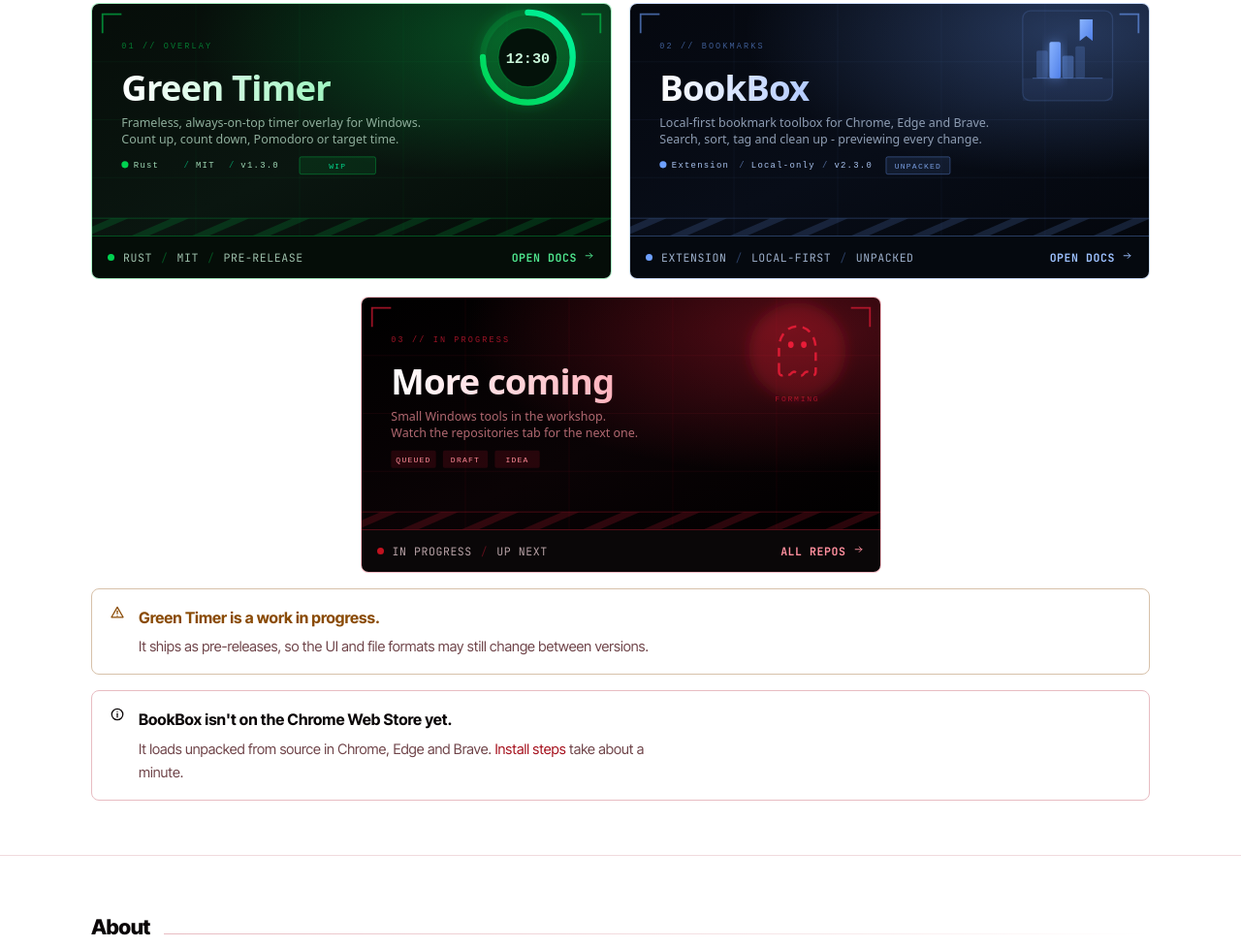
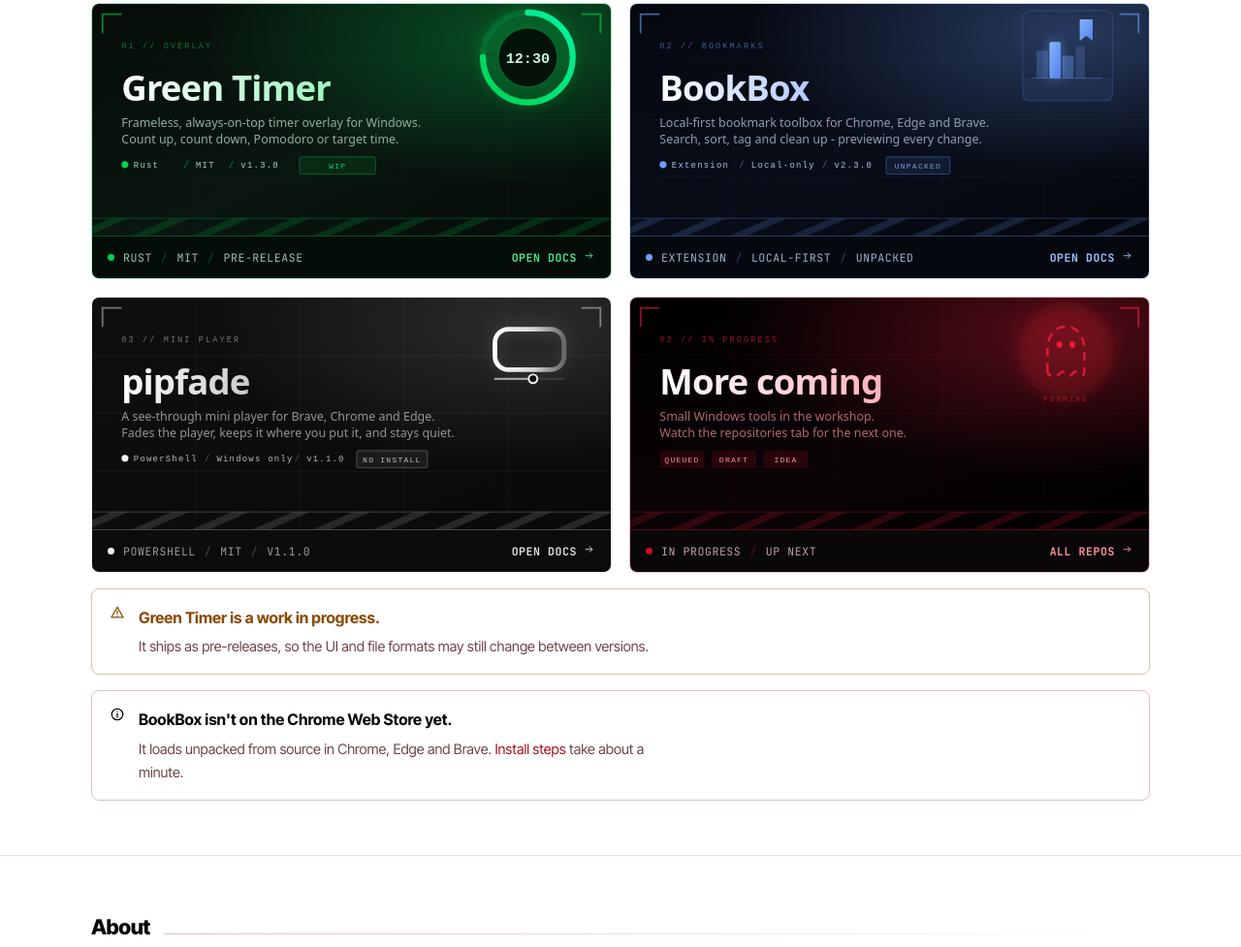
Before and after one commit to LvSpook/LvSpook, a plain HTML site: page docs/index.html in a window 1280 px wide. Shown: the part 926-1903 px from the top of the page at 97% size. Drawn offline with Linux system fonts and the light colour scheme.

Commit message:
Add pipfade, in the same shape as the other two
A third card in the repositories grid, built the way the Green Timer and
BookBox cards were: the app's own mark fading left to right, the same
hairlines, the same hatched band along the bottom. It carries the ink colour
the app uses rather than a third accent, since pipfade is monochrome by
design and a colour would misrepresent it.

Also linked from the hero, the footer, a badge up top, and the stack list now
mentions that PowerShell is a product language here, not just a build tool.

```diff
--- a/docs/index.html
+++ b/docs/index.html
@@ -72,6 +72,7 @@
       <a class="btn" href="https://github.com/LvSpook">GitHub</a>
       <a class="btn" href="https://lvspook.github.io/Green-Timer/">Green Timer docs</a>
       <a class="btn" href="https://lvspook.github.io/BookBox/">BookBox docs</a>
+      <a class="btn" href="https://lvspook.github.io/pipfade/">pipfade docs</a>
     </div>
   </div>
 </header>
@@ -106,7 +107,17 @@
           </div>
         </a>
 
-        <a class="repo red repo-center" href="https://github.com/LvSpook?tab=repositories">
+        <a class="repo mono" href="https://lvspook.github.io/pipfade/">
+          <img src="assets/card-pipfade.svg" alt="pipfade, a see-through mini player for Brave, Chrome and Edge" width="520" height="260">
+          <div class="meta">
+            <span class="dot mono"></span><span>PowerShell</span>
+            <span class="sep">/</span><span>MIT</span>
+            <span class="sep">/</span><span>v1.1.0</span>
+            <span class="link">Open docs <svg class="icon" aria-hidden="true"><use href="#i-arrow"/></svg></span>
+          </div>
+        </a>
+
+        <a class="repo red" href="https://github.com/LvSpook?tab=repositories">
           <img src="assets/card-more.svg?v=3" alt="More coming, small Windows tools in the workshop" width="520" height="260">
           <div class="meta">
             <span class="dot red"></span><span>In progress</span>
@@ -185,7 +196,7 @@
           <h3><span class="bar"></span>Shipping</h3>
           <ul>
             <li><span class="n">01</span><span><strong>Inno Setup</strong>, for per-user Windows installers</span></li>
-            <li><span class="n">02</span><span><strong>PowerShell</strong>, for build and packaging scripts</span></li>
+            <li><span class="n">02</span><span><strong>PowerShell</strong>, for build scripts and for pipfade itself</span></li>
             <li><span class="n">03</span><span><strong>GitHub Pages</strong>, for docs that stay with the source</span></li>
             <li><span class="n">04</span><span><strong>Chrome Extension APIs</strong>, where BookBox lives</span></li>
           </ul>
@@ -241,6 +252,8 @@
       <a href="https://github.com/LvSpook">GitHub</a>
       <a href="https://github.com/LvSpook?tab=repositories">Repositories</a>
       <a href="https://lvspook.github.io/Green-Timer/">Green Timer</a>
+      <a href="https://lvspook.github.io/BookBox/">BookBox</a>
+      <a href="https://lvspook.github.io/pipfade/">pipfade</a>
     </nav>
   </div>
 </footer>
--- a/docs/style.css
+++ b/docs/style.css
@@ -330,6 +330,17 @@ section:last-of-type { border-bottom: 0; }
   --card-sep: rgba(110, 160, 255, 0.34);
 }
 
+/* pipfade: the card is monochrome like the app, so the accent is the card's
+   own ink rather than a colour */
+.repo.mono {
+  --card-soft: #0c0c0d;
+  --card-border: rgba(240, 240, 242, 0.26);
+  --card-line: rgba(240, 240, 242, 0.45);
+  --card-muted: #9a9aa0;
+  --card-link: #dcdce0;
+  --card-sep: rgba(240, 240, 242, 0.26);
+}
+
 .repo.red {
   --card-soft: #0a0708;
   --card-border: rgba(255, 31, 61, 0.30);
@@ -351,6 +362,7 @@ section:last-of-type { border-bottom: 0; }
 .repo .dot { width: 7px; height: 7px; border-radius: 50%; flex: none; }
 .repo .dot.green { background: #00d250; }
 .repo .dot.blue { background: #6ea0ff; }
+.repo .dot.mono { background: #f0f0f2; }
 .repo .dot.red { background: var(--accent); }
 .repo .sep { color: var(--card-sep); }
 .repo .meta .link { margin-left: auto; color: var(--card-link); font-weight: 700; white-space: nowrap; }
```
Also changed, not shown: docs/assets/card-pipfade.svg (added), 1 other file.
